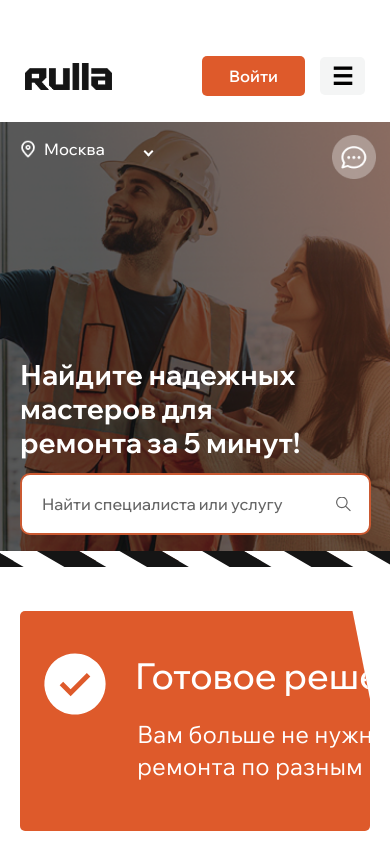
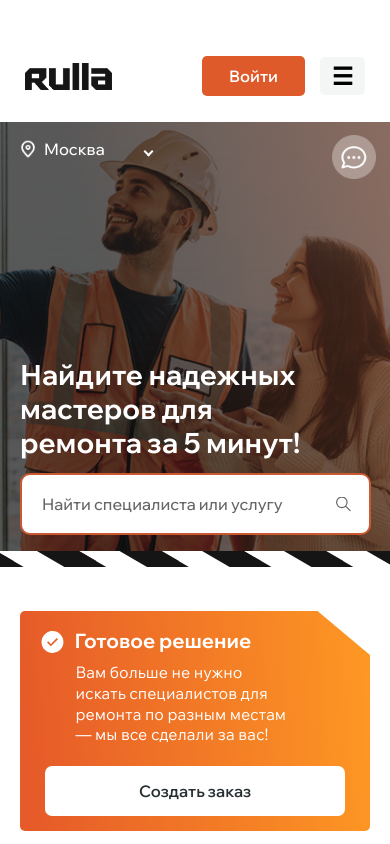
Before and after one commit to ksenmlv/rulla_front, a React (Create React App) app: page / in a window 390 px wide. Shown: the top 844 px of the page. Built offline with nearby package versions, Linux system fonts and the light colour scheme.

Commit message:
Удалены локальные состояние реги. МОбил адаптив 2ого блока

```diff
--- a/src/pages/Main/Main.css
+++ b/src/pages/Main/Main.css
@@ -160,8 +160,8 @@
     .ready-solution__button {
         width: 354px;
         height: 73px;
-        background-color: #F1EEEE;
-        color: #873417;
+        background-color: #fff;
+        color: #262E32;
         font-size: 24px;
         font-weight: 600;
         border: none;
@@ -638,54 +638,55 @@
         margin: 50px 20px 10px 20px;
 
         .ready-solution {
-        padding-left: 20px;
+            padding-left: 0;
             padding-right: 20px;
             height: 220px;
             width: 100%;
             border-radius: 5px;
-        clip-path: polygon(0 0, 95% 0, 100% 40%, 100% 100%, 0 100%);
-    }
-
-    .ready-solution__content {
+            background: linear-gradient(85.69deg, #E65B29 3.77%, #FE9823 100.09%);
+            clip-path: polygon(0 0, 85% 0, 100% 20%, 100% 100%, 0 100%);
             display: flex;
             flex-direction: column;
-        align-items: flex-start;
+            color: #fff;
+            /* justify-content: left; */
+            position: relative;
         }
 
         .ready-solution__header {
+            gap: 10px;
+            margin: 15px 0 0 -35px;
+            padding: 0;
             display: flex;
-        align-items: center;
-        gap: 25px;
-        margin-top: 5px;
+            align-items: flex-start;
+
+            img {
+                width: 25px;
+                height: 32px;
+            }
         }
 
         .ready-solution__title {
-        font-size: 36px;
-        font-weight: 500;
-        color: #ffffff;
+            font-size: 20px;
+            font-weight: 700;
         }
 
         .ready-solution__text {
-        font-family: 'Wix Madefor Text', sans-serif;
-        font-size: 24px;
+            font-size: 16px;
             font-weight: 400;
-        color: #ffffff;
-        width: 621px;
-        text-align: left;
-        line-height: 1.3;
-        margin-left: 97px;
+            width: 220px;
+            margin-left: 1px;
+            margin-top: -10px;
         }
 
         .ready-solution__button {
-        width: 354px;
-        height: 73px;
-        background-color: #F1EEEE;
-        color: #873417;
-        font-size: 24px;
-        font-weight: 600;
-        border: none;
-        border-radius: 5px;
-        margin-right: 70px;
+            width: 300px;
+            height: 50px;
+            font-size: 16px;
+            border-radius: 7px;
+            position: absolute;
+            left: 50%;
+            transform: translateX(-50%);
+            bottom: 15px;
         }
     }
 
```
Lines whose indentation alone changed are shown as unchanged.
